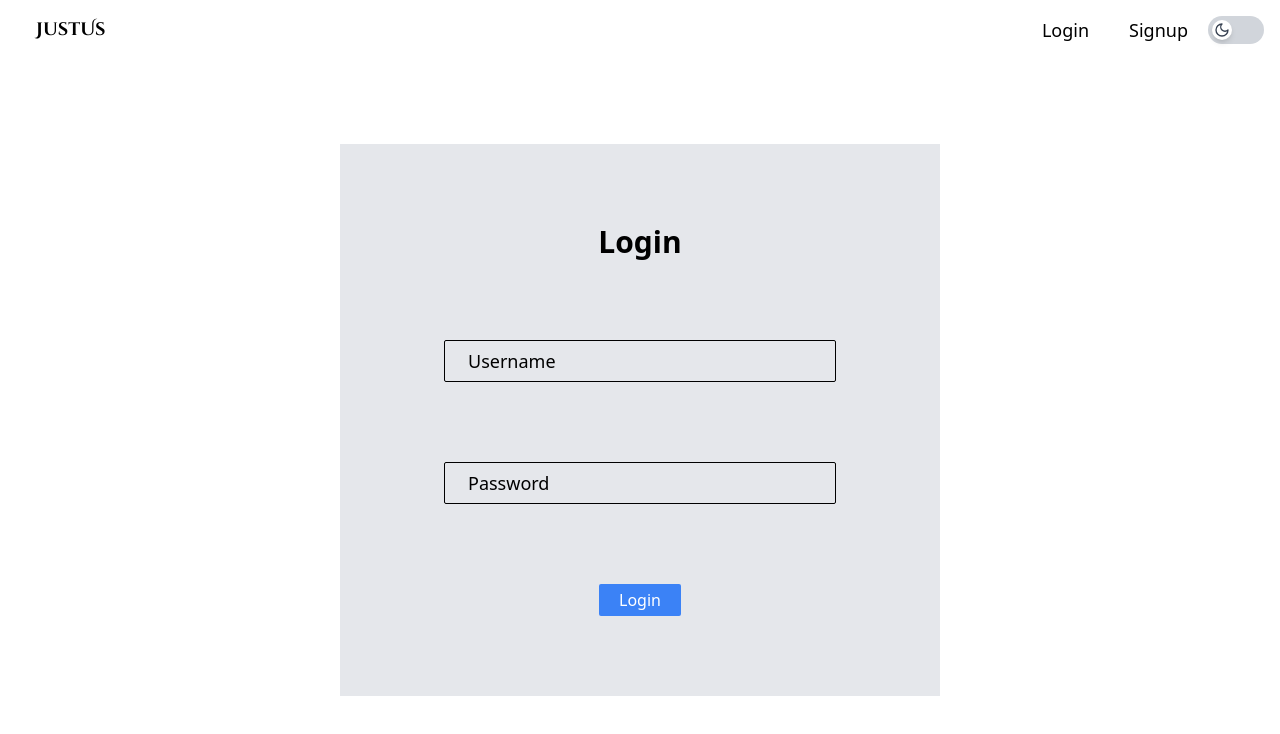
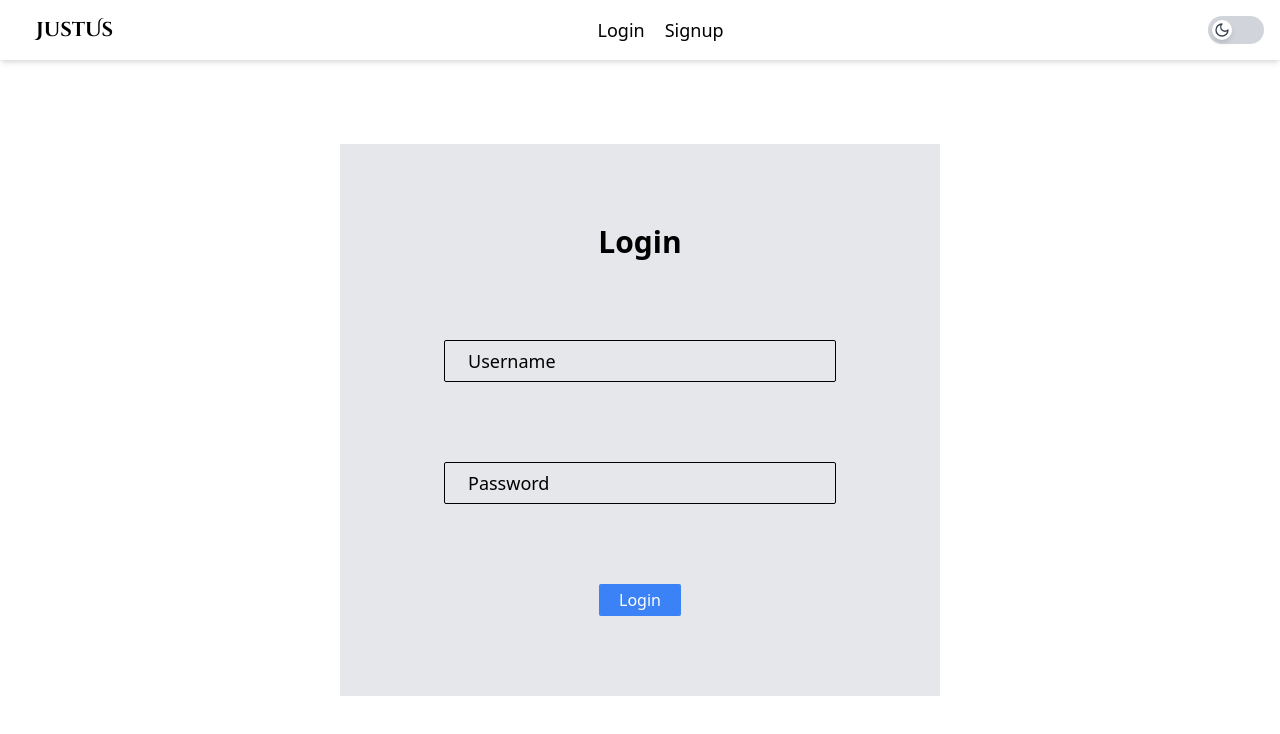
Before and after one commit to harsha12a/JustUs, a React (Vite) app in the folder client/: page /login in a window 1280 px wide. Shown: the top 734 px of the page. Built offline with nearby package versions, Linux system fonts and the light colour scheme.

Commit message:
chat interface

```diff
--- a/client/src/App.tsx
+++ b/client/src/App.tsx
@@ -6,6 +6,7 @@ import SignUp from './components/SignUp'
 import { ToastContainer } from 'react-toastify'
 import Profile from './components/Profile'
 import Chat from './components/Chat'
+import NotFound from './components/NotFound'
 
 function App() {
   const browser = createBrowserRouter([
@@ -33,6 +34,10 @@ function App() {
           path: 'profile',
           element: <Profile />
         },
+        {
+          path: '*',
+          element: <NotFound />
+        }
       ]
     }
   ])
--- a/client/src/components/Chat.tsx
+++ b/client/src/components/Chat.tsx
@@ -3,13 +3,17 @@ import { useEffect, useState } from 'react'
 import { useSelector, useDispatch } from 'react-redux'
 import { setChat } from '../redux/slices/chatSlice'
 import profile from '../assets/profile.png'
+import ChatDetails from './ChatDetails'
 function Chat() {
   const user = useSelector((state: any) => state.user.user)
   const chats = useSelector((state: any) => state.chat.chat)
   const dispatch = useDispatch()
   const [currChat, setCurrChat] = useState([])
+  const [loading, setLoading] = useState(false)
+  const [chat, setChats] = useState({})
   useEffect(() => {
     if (user) {
+      setLoading(true)
       async function getChat() {
         axios.get(`http://localhost:4000/chat/${user.id}`, {
           withCredentials: true
@@ -19,27 +23,40 @@ function Chat() {
           .catch((err) => {
             console.log(err)
           })
+          .finally(() => {
+            setLoading(false)
+          })
       }
       getChat()
     }
   }, [user, dispatch])
-  const getChat = async (id: string) => {
-    await axios.get(`http://localhost:4000/message/${id}`, { withCredentials: true })
+  const getChat = async (chat: any) => {
+    setLoading(true)
+    setChats(chat.participants[0].username === user.username ? chat.participants[1] : chat.participants[0]);
+    await axios.get(`http://localhost:4000/message/${chat.id}`, { withCredentials: true })
       .then((res) => {
         setCurrChat(res.data)
       })
       .catch((err) => {
         console.log(err)
       })
+      .finally(() => {
+        setLoading(false)
+      })
   }
   return (
     <div className='flex'>
-      <div className='ml-3 flex flex-col gap-5 overflow-y-auto w-[300px] bg-grn dark:bg-brn h-[600px]'>
+      {loading && (
+        <div className="fixed inset-0 bg-black/30 dark:bg-white/30 flex items-center justify-center z-50">
+          <div className="w-10 h-10 border-4 border-t-transparent border-black rounded-full animate-spin"></div>
+        </div>
+      )}
+      <div className='m-3 flex-col overflow-y-auto sm:w-[350px] sm:flex w-full bg-grn dark:bg-brn h-[calc(100vh-80px)]'>
         {
           chats.map((chat: any) => {
             const other = chat.participants[0].username === user.username ? chat.participants[1] : chat.participants[0];
             return (
-              <div key={chat.id} className='flex items-center gap-2 cursor-pointer hover:bg-brn dark:hover:bg-grn rounded-sm p-2 m-2' onClick={() => getChat(chat.id)}>
+              <div key={chat.id} className='flex items-center gap-2 cursor-pointer hover:bg-brn dark:hover:bg-grn rounded-sm p-2 m-2' onClick={() => getChat(chat)}>
                 <img src={other.profilePic ? other.profilePic : profile} alt="" className='w-10 rounded-full' />
                 <div>{other.username}</div>
               </div>
@@ -47,18 +64,14 @@ function Chat() {
           })
         }
       </div>
-      <div>
-        {
-          currChat.length == 0 ? <div>No Chat Selected</div> : <div>
-            {
-              currChat.map((chat: any) => {
-                return (
-                  <div>{chat.content}</div>
-                )
-              })
-            }
-          </div>
-        }
+      <div className='flex-grow mr-2 hidden sm:block'>
+      {
+        currChat.length !== 0 ?
+          <div className=''>
+            <ChatDetails currChat={currChat} chat={chat} />
+          </div> :
+          <div className='flex justify-center items-center h-[calc(100vh-80px)] text-2xl'>No Chat Selected</div>
+      }
       </div>
     </div>
   )
--- /dev/null
+++ b/client/src/components/ChatDetails.tsx
@@ -0,0 +1,33 @@
+import { useSelector } from "react-redux"
+function ChatDetails({ currChat, chat }: any) {
+    const user = useSelector((state: any) => state.user.user)
+    return (
+        <div className="relative h-[calc(100vh-120px)]">
+            <nav className="bg-gray-400 my-3 w-full">
+                {chat.username}
+            </nav>
+            <div className="relative h-full">
+                <div className="absolute bottom-20 w-full">
+                    {
+                        currChat.map((chat: any) => {
+                            return (
+                                <div key={chat.id} className={`${chat.senderId === user.id ? 'right-0' : 'left-0'}`}>
+                                    {chat.content}
+                                </div>
+                            )
+                        })
+                    }
+                </div>
+                <textarea
+                    name=""
+                    id=""
+                    className="all-[unset] absolute bottom-0 dark:shadow-[0px_-2px_5px_0px_#d1d5db] shadow-[0px_-2px_5px_0px_#111827] bg-transparent w-full p-4 rounded-lg focus:outline-none transition-all"
+                    placeholder="Type a message..."
+                    rows={1}
+                />
+            </div>
+        </div>
+    )
+}
+
+export default ChatDetails
--- a/client/src/components/Header.tsx
+++ b/client/src/components/Header.tsx
@@ -1,48 +1,101 @@
-import { Moon, Sun } from "lucide-react"
-import { useEffect, useState } from "react"
-// import logo from '../assets/logo1.gif'
-import { Link } from "react-router-dom"
-import { useSelector, useDispatch } from "react-redux"
-import { logout } from "../redux/slices/userSlice"
-import axios from "axios"
+import { Menu, Moon, Sun } from "lucide-react";
+import { useEffect, useRef, useState } from "react";
+import { Link } from "react-router-dom";
+import { useSelector, useDispatch } from "react-redux";
+import { logout } from "../redux/slices/userSlice";
+import axios from "axios";
+
 function Header() {
-  const [dark, setDark] = useState(localStorage.getItem('theme') === 'dark' ? true : false)
-  const status = useSelector((state: any) => state.user.isLoggedIn)
-  const dispatch = useDispatch()
+  const [dark, setDark] = useState(localStorage.getItem("theme") === "dark");
+  const [header, setHeader] = useState(false);
+  const menuRef = useRef(null);
+  const status = useSelector((state: any) => state.user.isLoggedIn);
+  const dispatch = useDispatch();
+
   useEffect(() => {
-    document.documentElement.classList.toggle('dark', dark)
-    localStorage.setItem('theme', dark ? 'dark' : 'light')
-  }, [dark])
+    document.documentElement.classList.toggle("dark", dark);
+    localStorage.setItem("theme", dark ? "dark" : "light");
+  }, [dark]);
+
+  useEffect(() => {
+    const handleOutsideClick = (e: MouseEvent) => {
+      if (menuRef.current && !(menuRef.current as any).contains(e.target)) {
+        setHeader(false);
+      }
+    };
+    if (header) {
+      document.addEventListener("mousedown", handleOutsideClick);
+    }
+    return () => document.removeEventListener("mousedown", handleOutsideClick);
+  }, [header]);
+
   const handleLogout = () => {
-    axios.post('http://localhost:4000/user/logout', {}, { withCredentials: true })
-    dispatch(logout())
-  }
+    axios.post("http://localhost:4000/user/logout", {}, { withCredentials: true });
+    dispatch(logout());
+  };
+
   return (
-    <div>
-      <nav className="flex p-4 justify-between items-center dark:bg-black dark:text-white">
-        {/* <img src={logo} alt="" className="w-10 h-10 mx-5 my-2" /> */}
-        <div className="ml-5 fonting text-lg">JustUs</div>
-        <div className="flex items-center justify-between flex-wrap">
-          {
-            !status ?
-              <div>
-                <Link to={'login'} className="mx-5 my-2 text-lg">Login</Link>
-                <Link to={'signup'} className="mx-5 my-2 text-lg">Signup</Link>
-              </div> :
-              <div>
-                <button onClick={handleLogout} className="mx-5 my-2 text-lg">Logout</button>
-                <Link to={'profile'} className="mx-5 my-2 text-lg">Profile</Link>
-              </div>
-          }
-          <button onClick={() => setDark(!dark)} className="flex items-center rounded-full w-14 h-7 bg-gray-300 dark:bg-zinc-700 p-1 transition-colors duration-300">
-            <div className={`w-5 h-5 rounded-full bg-white dark:bg-yellow-400 shadow-md transform transition-transform duration-300 ${dark ? "translate-x-7" : "translate-x-0"
-              } flex items-center justify-center`}>{dark ? <Sun className="w-12 text-yellow-900 p-[2px]" /> : <Moon className="w-12 text-gray-700 p-[2px]" />}</div>
-          </button>
+    <header className="">
+      <div className="sm:hidden absolute right-24 cursor-pointer top-5 z-20" onClick={() => setHeader(!header)}>
+        <Menu />
+      </div>
+
+      <nav className="flex p-4 justify-between items-center dark:bg-black dark:text-white bg-white shadow-md">
+        <div className="ml-5 font-bold text-xl fonting">JustUs</div>
+
+        {/* Desktop Menu */}
+        <div className="hidden sm:flex items-center space-x-5 text-lg">
+          {!status ? (
+            <>
+              <Link to="/login">Login</Link>
+              <Link to="/signup">Signup</Link>
+            </>
+          ) : (
+            <>
+              <button onClick={handleLogout}>Logout</button>
+              <Link to="/chat">Chats</Link>
+              <Link to="/profile">Profile</Link>
+            </>
+          )}
         </div>
+
+        {/* Theme Toggle */}
+        <button
+          onClick={() => setDark(!dark)}
+          className="flex items-center rounded-full w-14 h-7 bg-gray-300 dark:bg-zinc-700 p-1 transition-colors duration-300"
+        >
+          <div
+            className={`w-5 h-5 rounded-full bg-white dark:bg-yellow-400 shadow-md transform transition-transform duration-300 ${
+              dark ? "translate-x-7" : "translate-x-0"
+            } flex items-center justify-center`}
+          >
+            {dark ? <Sun className="w-4 text-yellow-900" /> : <Moon className="w-4 text-gray-700" />}
+          </div>
+        </button>
       </nav>
-      <div></div>
-    </div>
-  )
+
+      {/* Mobile Dropdown Menu */}
+      {header && (
+        <div
+          ref={menuRef}
+          className="sm:hidden absolute right-5 top-16 bg-white dark:bg-black shadow-md rounded-lg p-4 flex flex-col space-y-3 z-10"
+        >
+          {!status ? (
+            <>
+              <Link to="/login" onClick={() => setHeader(false)}>Login</Link>
+              <Link to="/signup" onClick={() => setHeader(false)}>Signup</Link>
+            </>
+          ) : (
+            <>
+              <button onClick={() => { handleLogout(); setHeader(false); }}>Logout</button>
+              <Link to="/chat" onClick={() => setHeader(false)}>Chats</Link>
+              <Link to="/profile" onClick={() => setHeader(false)}>Profile</Link>
+            </>
+          )}
+        </div>
+      )}
+    </header>
+  );
 }
 
-export default Header
+export default Header;
--- a/client/src/components/Login.tsx
+++ b/client/src/components/Login.tsx
@@ -18,25 +18,26 @@ function Login() {
       withCredentials: true
     })
       .then((res) => {
-        setLoading(false)
         dispatch(login(res.data.resp))
         notify.success(res.data.message)
         navigate('/')
       })
       .catch((err) => {
-        console.log(err)
+        notify.error(err.response.data.message)
+      })
+      .finally(() => {
+        setLoading(false)
       })
   }
   return (
-    <div className='flex flex-col items-center justify-center h-[90vh]'>
+    <div className='flex flex-col items-center justify-center h-[90vh] mx-5'>
       {loading && (
         <div className="fixed inset-0 bg-black/30 dark:bg-white/30 flex items-center justify-center z-50">
           <div className="w-10 h-10 border-4 border-t-transparent border-black rounded-full animate-spin"></div>
         </div>
       )}
 
-
-      <form onSubmit={handleSubmit(handleForm)} className='py-20 flex flex-col gap-20 justify-between items-center sm:w-[600px] w-[250px] bg-gray-200 dark:bg-gray-900 p-5'>
+      <form onSubmit={handleSubmit(handleForm)} className='mx-5 py-20 flex flex-col gap-20 justify-between items-center sm:w-[600px] w-full bg-gray-200 dark:bg-gray-900 p-5'>
         <div className='text-3xl font-semibold'>Login</div>
         <div className='flex flex-col gap-1 sm:w-[70%] w-full'>
           {/* <label htmlFor='username'>Username</label> */}
@@ -48,7 +49,7 @@ function Login() {
               className={`peer p-2 px-5 w-full bg-transparent border rounded-sm focus:outline-none focus:border-black dark:focus:border-white border-black dark:border-white`}
               id="username"
             />
-            <div className={`absolute left-5 top-1/2 -translate-y-1/2 transition-all duration-200 peer-focus:top-0 bg-gray-200 dark:bg-gray-900 px-1 peer-focus:text-sm ${watch('username') ? 'top-[0px] text-sm' : ''} text-lg`}>
+            <div className={`pointer-events-none absolute left-5 top-1/2 -translate-y-1/2 transition-all duration-200 peer-focus:top-0 bg-gray-200 dark:bg-gray-900 px-1 peer-focus:text-sm ${watch('username') ? 'top-[0px] text-sm' : ''} text-lg`}>
               Username
             </div>
             {/* <div className={`bg-black dark:bg-white peer-focus:w-0 h-[1px] absolute top-3/4 mx-5 ${details.username ? 'w-0' : 'w-[180px] sm:w-[500px]'}`}></div> */}
@@ -67,7 +68,7 @@ function Login() {
               className={`peer p-2 px-5 w-full bg-transparent border rounded-sm focus:outline-none focus:border-black dark:focus:border-white border-black dark:border-white`}
               id="password"
             />
-            <div className={`absolute left-5 top-1/2 -translate-y-1/2 transition-all duration-200 peer-focus:top-0 bg-gray-200 dark:bg-gray-900 px-1 peer-focus:text-sm ${watch('password') ? 'top-[0px] text-sm' : ''} text-lg`}>
+            <div className={`pointer-events-none absolute left-5 top-1/2 -translate-y-1/2 transition-all duration-200 peer-focus:top-0 bg-gray-200 dark:bg-gray-900 px-1 peer-focus:text-sm ${watch('password') ? 'top-[0px] text-sm' : ''} text-lg`}>
               Password
             </div>
             {/* <div className={`bg-black dark:bg-white peer-focus:w-0 h-[1px] absolute top-3/4 mx-5 ${details.password ? 'w-0' : 'w-[180px] sm:w-[500px]'}`}></div> */}
--- a/client/src/redux/store.ts
+++ b/client/src/redux/store.ts
@@ -3,9 +3,11 @@ import { persistReducer, persistStore } from 'redux-persist'
 import userReducer from './slices/userSlice.ts'
 import chatReducer from './slices/chatSlice.ts'
 import storage from 'redux-persist/lib/storage'
+import messageReducer from './slices/messageSlice.ts'
 const rootReducer = combineReducers({
     user: userReducer,
-    chat: chatReducer
+    chat: chatReducer,
+    message: messageReducer
 })
 
 const persistConfig = {
```
Also changed, not shown: client/src/components/NotFound.tsx (added, +13 -0 lines), client/src/redux/slices/messageSlice.ts (added, +16 -0 lines).
